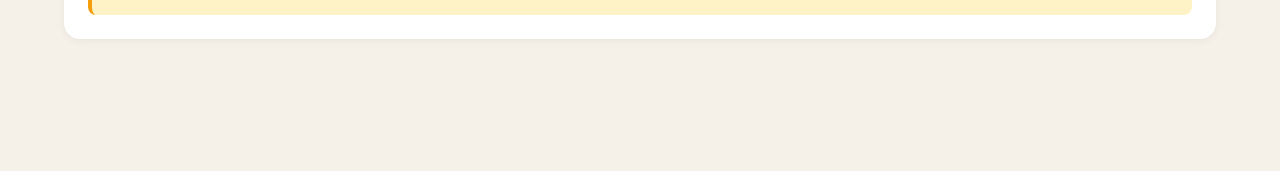
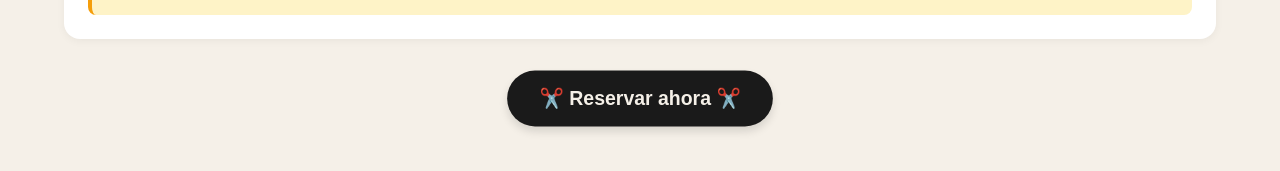
Before and after one commit to juanmacar10/barber-app, a React (Vite) app: page / in a window 1280 px wide. Shown: the part 511-682 px from the top of the page. Built offline with nearby package versions, Linux system fonts and the light colour scheme; no server answers; the database is empty.

Commit message:
botón animado 'Reservar ahora' con redirección

```diff
--- a/src/main.jsx
+++ b/src/main.jsx
@@ -1,13 +1,12 @@
-import { StrictMode } from 'react'
 import { createRoot } from 'react-dom/client'
 import { AuthProvider } from './context/AuthContext'
 import App from './App.jsx'
 import './styles/global.scss'
 
 createRoot(document.getElementById('root')).render(
-  <StrictMode>
+  // <StrictMode>
     <AuthProvider>
       <App />
     </AuthProvider>
-  </StrictMode>,
+  // </StrictMode>,
 )
--- a/src/pages/home/HomePage.jsx
+++ b/src/pages/home/HomePage.jsx
@@ -2,8 +2,11 @@ import { useState, useEffect } from 'react';
 import { collection, query, where, getDocs } from 'firebase/firestore';
 import { db } from '../../services/firebase';
 import './HomePage.scss';
+import { useNavigate } from 'react-router-dom';
 
 export const HomePage = () => {
+  //hook de navegación
+  const navigate = useNavigate();
   const [selectedDate, setSelectedDate] = useState(() => {
     // Fecha actual en formato YYYY-MM-DD
     const today = new Date();
@@ -77,6 +80,9 @@ export const HomePage = () => {
           ℹ️ <strong>Nota informativa:</strong> Las horas mostradas ya están reservadas. Por favor, elige una hora diferente en el formulario de reserva.
         </div>
       </div>
+      <button className="reserve-now-btn" onClick={() => navigate('/reservar')}>
+        ✂️ Reservar ahora ✂️
+      </button>
     </div>
   );
 };
--- a/src/pages/home/HomePage.scss
+++ b/src/pages/home/HomePage.scss
@@ -83,3 +83,45 @@
         margin-top: 1rem;
     }
 }
+
+// boton de reserva
+.reserve-now-btn {
+    display: block;
+    margin: 0 auto;
+    margin-top: 2rem;
+    padding: 1rem 2rem;
+    font-size: 1.2rem;
+    font-weight: bold;
+    background-color: $black;
+    color: $bone;
+    border: none;
+    border-radius: 3rem;
+    cursor: pointer;
+    transition: all 0.3s ease;
+    box-shadow: 0 4px 6px rgba(0, 0, 0, 0.1);
+    animation: pulse 1.5s infinite; // animación de pulso
+
+    &:hover {
+        transform: scale(1.05);
+        background-color: darken($black, 10%);
+        box-shadow: 0 8px 15px rgba(0, 0, 0, 0.2);
+        animation: none; // detener el pulso al hacer hover
+    }
+}
+
+@keyframes pulse {
+    0% {
+        transform: scale(1);
+        box-shadow: 0 4px 6px rgba(0, 0, 0, 0.1);
+    }
+
+    50% {
+        transform: scale(1.03);
+        box-shadow: 0 6px 12px rgba(0, 0, 0, 0.15);
+    }
+
+    100% {
+        transform: scale(1);
+        box-shadow: 0 4px 6px rgba(0, 0, 0, 0.1);
+    }
+}
```
